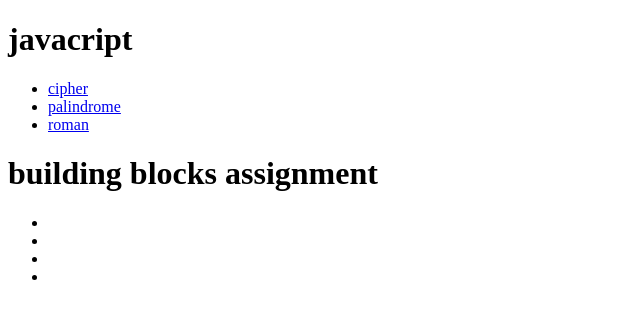
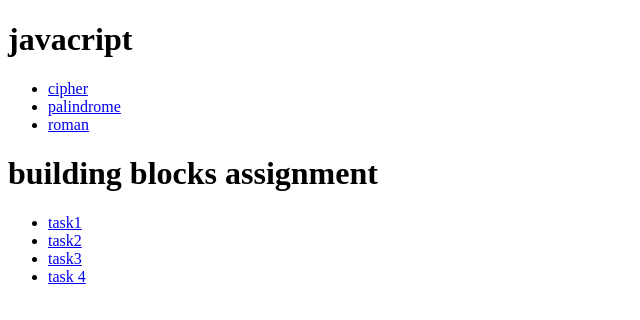
Before and after one commit to Mhisterwalterr/javascript, a plain HTML site: page index.html in a window 1280 px wide. Shown: the whole page, without its empty margins (0-640 px from the left). Drawn offline with Linux system fonts and the light colour scheme.

Commit message:
feat:add new files

```diff
--- a/index.html
+++ b/index.html
@@ -23,16 +23,16 @@
     <h1>building blocks assignment</h1>
     <ul>
         <li>
-            <a href="./Task 1.html"></a>
+            <a href="./Task 1.html">task1</a>
         </li>
         <li>
-            <a href="./Task2.html"></a>
+            <a href="./Task2.html">task2</a>
         </li>
         <li>
-            <a href="./Task3.html"></a>
+            <a href="./Task3.html">task3</a>
         </li>
         <li>
-            <a href="./Task4.html"></a>
+            <a href="./Task4.html">task 4</a>
         </li>
     </ul>
 
```
